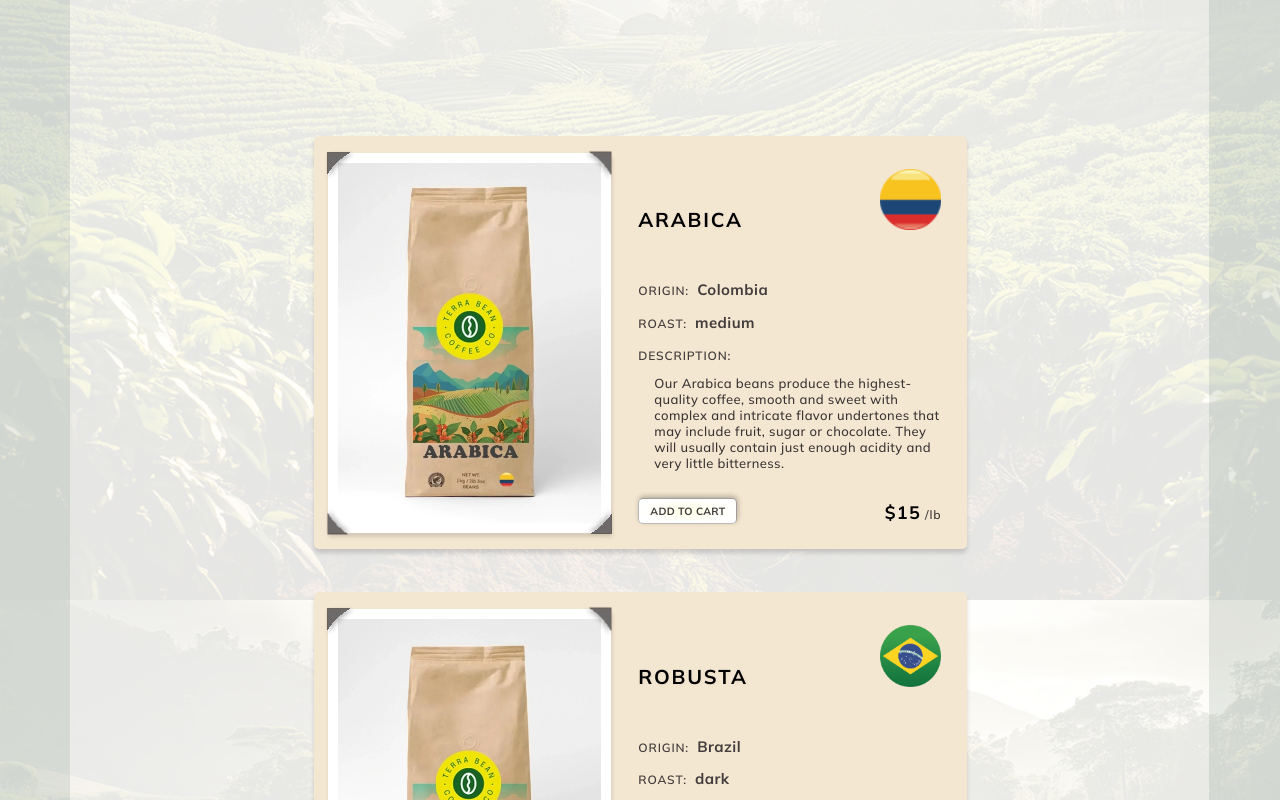
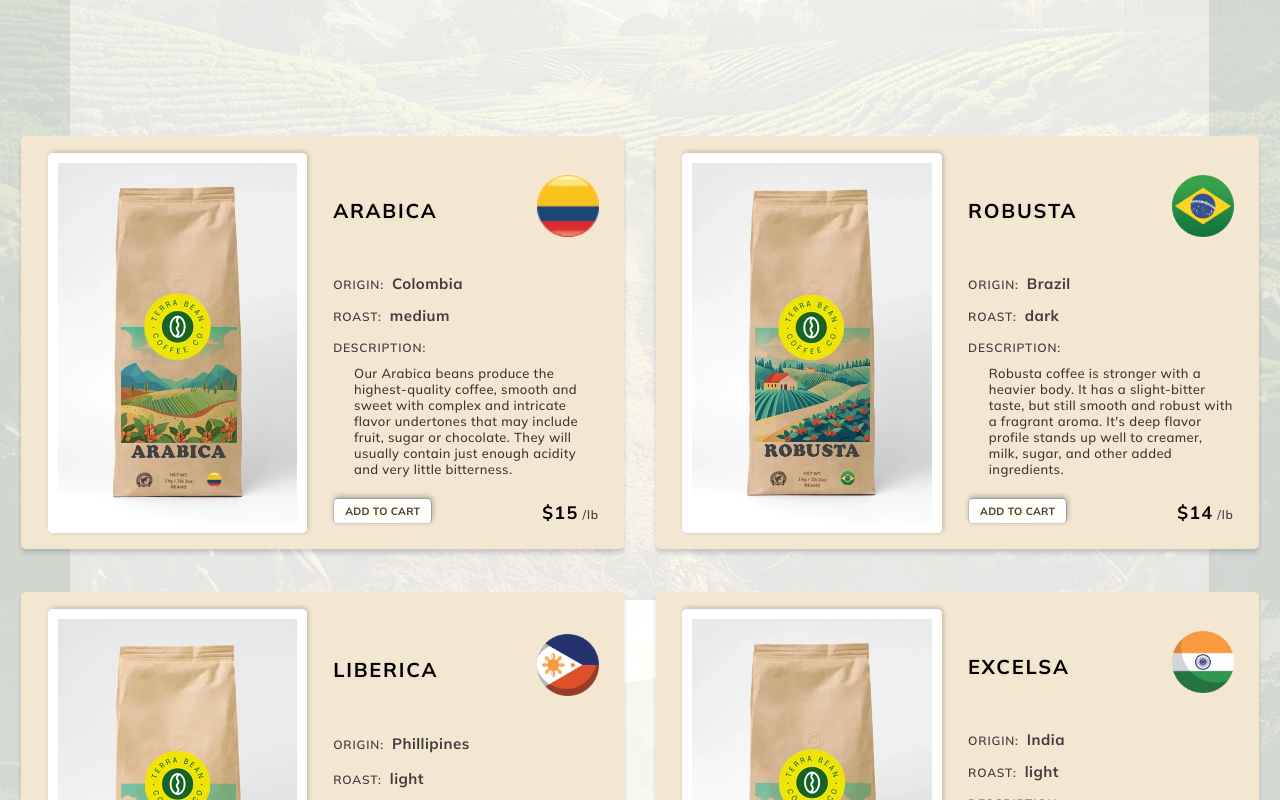
Before and after one commit to jenniferholcomb/terrabeancoffee, a React (Vite) app: page / in a window 1280 px wide. Shown: the part 1160-1960 px from the top of the page. Built offline with nearby package versions, Linux system fonts and the light colour scheme; a web font is replaced by a local one.

Commit message:
product card media query edits

```diff
--- a/src/components/Item.jsx
+++ b/src/components/Item.jsx
@@ -16,7 +16,7 @@ function Item(props) {
       <div className={props.detailPg ? "details-info" : "itemCard"}>
         <div className="cardImgContainer" id={props.detailPg ? "detailImg" : "listImg"}>
           <div
-            className={`${props.detailPg ? "detailCardImg" : "cardImg"}`}
+            className={`${props.detailPg ? "detailFormImage filledFormImg" : "cardImg"}`}
             style={{
               backgroundImage: `url(${props.newItem === true || props.newOrigin === true ? props.plantImgNo : props.plantImg})`,
               backgroundPosition: "50%",
--- a/src/index.css
+++ b/src/index.css
@@ -122,7 +122,7 @@ input[type=number] {
 .menuCloseIcon /**/, .closeIconWindow /**/ {
   z-index: 999999;
   position: fixed;
-  top: 42px;
+  top: 30px;
   left: 2.12rem;
   cursor: pointer;
 }
@@ -751,14 +751,15 @@ h1#header {
 }
 
 .container-items-list { /**/
-  width: 100%;
+  /* width: 100%; */
   display: flex;
   flex-wrap: wrap;
   align-items: flex-start;
   justify-content: center;
-  column-gap: 4rem;
+  /* column-gap: 3vw;  */
+  column-gap: min(2.5vw, 4rem);
   row-gap: 2.7rem;
-  margin-top: 21rem;
+  margin: 21rem 1rem 0 1rem;
   overflow-y: visible;
   padding-bottom: 5rem;
 }
@@ -766,6 +767,7 @@ h1#header {
 .itemCard { /**/
   position: relative;
   display: grid;
+  grid-template-columns: 50% 50%;
   width: 320px;
   height: 100%;
   border-radius: 0.3125rem;
@@ -782,41 +784,45 @@ h1#header {
 
 .cardImgContainer { /**/
   grid-column: 2;
-  grid-row: 1 / span 6;
-  min-height: auto;
+  grid-row: 1 / span 5;
+  min-height: 100%;
   display: flex;
-  justify-content: center;
-  align-items: center;
+  justify-content: flex-end;
+  /* align-items: center; */
+  padding: 1rem 1rem .75rem 0;
 }
 
 #listImg { /**/
-  max-width: 100%;
-  max-height: 100%;
-  margin: 22px 0 0 6px;
+  /* max-width: 100%;
+  max-height: 100%; */
+  margin: 0;
 }
 
 .cardImg, .detailCardImg { /**/
-  box-shadow: 1px 4px 4px 0px rgba(43, 43, 43, 0.15);
-}
-
-.corner-1 { /**/
-  transform: translateX(-13px) translateY(-13px);
-}
-
-.corner-2 { /**/
-  transform: translateX(13px) translateY(-13px) rotate(90deg);
-  justify-self: end;
-}
-
-.corner-3 { /**/
-  align-self: self-end;
-  transform: translateX(-13px) translateY(13px) rotate(270deg);
-}
-
-.corner-4 { /**/
-  align-self: self-end;
-  justify-self: end;
-  transform: translateX(13px) translateY(13px) rotate(180deg);
+  /* box-shadow: 1px 4px 4px 0px rgba(43, 43, 43, 0.15); */
+  filter: drop-shadow(2px 1px 2px rgba(89, 82, 82, 0.12));
+}
+
+.cardImg { /**/
+  /* max-width: 100%; */
+  /* margin: 20px 0 20px 20px; */
+  /* width: calc(17.67281rem *.75);
+  height: calc(23.75rem *.75); */
+
+  display: grid;
+  grid-template-columns: 1fr 1fr;
+
+
+    width: calc(17.67281rem *.65);
+    height: calc(23.75rem *.65);
+    max-width: 100%;
+    /* max-height: 75%; */
+    border-radius: 0.3rem;
+    box-shadow: 1px -2px 4px 0px rgba(0, 0, 0, 0.15);
+}
+
+[class^="corner"] {
+  display: none;
 }
 
 /* .content {
@@ -841,9 +847,9 @@ h1#header {
   display: flex;
   justify-content: flex-end;
   margin-top: 0px;
-  margin-right: 22px;
-  margin-bottom: 22px;
- }
+  margin-right: 1rem;
+  margin-bottom: 1rem;
+}
 
 .detailFlag { /**/
   grid-column: 3;
@@ -882,9 +888,10 @@ h1#header {
   grid-column: 1;
   grid-row: 1;
   height: 23px;
-  width: 100%;
-  border-bottom: 3px #50A060;
+  /* width: 100%; */
+  /* border-bottom: 3px #50A060; */
   align-self: baseline;
+  padding: 4.5rem 0 0 1rem;
 }
 
 .cardHeader { /**/
@@ -912,43 +919,45 @@ h1#header {
   margin: 0;
 }
 
-#subHeadMarginNrw { /**/
-  margin-bottom: 2px;
-}
+
 
 .listSubHeadOr { /**/
   grid-column: 1;
   grid-row: 7;
-  margin-left: .8rem;
+  margin-left: 1rem;
+  padding-top: 3px;
   align-self: flex-start;
 }
 
 .detailSubHeadOr { /**/
   grid-column: 1;
   grid-row: 2;
+  padding-bottom: 8px;
 }
 
 .listSubHeadRo { /**/
   grid-column: 1;
   grid-row: 4;
-  margin-left: 22px;
+  margin: 1rem 1rem 0 1rem;
 }
 
 .detailSubHeadRo { /**/
   grid-column: 1;
   grid-row: 3;
+  padding-bottom: 8px;
 }
 
 .listSubHeadDes { /**/
   grid-column: 1;
   grid-row: 5;
-  margin-left: 22px;
+  margin-left: 1rem
 }
 
 .detailSubHeadDes { /**/
   grid-column: 1;
   grid-row: 4;
   max-width: 100%;
+  padding-bottom: 8px;
 }
 
 #desSubHead { /**/
@@ -976,8 +985,7 @@ h1#header {
   grid-row: 6;
   max-height: 8.6rem;
   overflow-y: hidden;
-  margin-top: 4px;
-  margin-left: 22px;
+  margin-left: 1rem;
 }
 
 .detColumn { /**/
@@ -994,38 +1002,37 @@ h1#header {
   line-height: normal;
   letter-spacing: 0.02438rem;
   margin: 5px 16px 0px 16px;
-  padding-right: 10px;
+  /* padding-right: 10px; */
 }
 
 #listDescription {  /**/
-  margin: 0 15px 7px 15px;
+  margin: 0 1rem 7px 1rem;
 }
 
 .cardPrice { /**/
   grid-column: 1;
-  grid-row: 3;
+  grid-row: 2;
   color: #000;
-  text-align: right;
   font-family: Mulish;
-  font-size: 1.125rem;
+  font-size: 1rem;
   font-style: normal;
   font-weight: 700;
   line-height: normal;
   letter-spacing: 0.07875rem;
   text-transform: uppercase;
-  padding-top: 2px;
+
 }
 
 #detailQuantitySpan { /**/
-  padding-left: 42px;
+  padding-left: 46px;
 }
 
 #detailPriceSpan { /**/
-  padding-left: 24px;
+  padding-left: 22px;
 }
 
 #listPrice { /**/
-  margin: 10px 0px 2px 22px;
+  margin: 1.6rem 0 0 1.1rem;
 }
 
 .priceUnit { /**/
@@ -1084,31 +1091,34 @@ h1#header {
 }
 
 .mobileNameDetail { /**/
-  font-weight: 900;
+  /* font-weight: 900; */
+}
+
+.detailHeader {
+  display: none;
 }
 
 .detailLineContainerA /**/, .detailLineContainerB /**/ {
   grid-column: 1 / span 2;
   max-width: 100%;
   max-height: 2px;
-  border-bottom: solid 1.5px #50A060;
+  border-bottom: solid 1.5px #143f1a;
 }
 
 .detailLineContainerA { /**/
   grid-row: 2;
-  margin: 17px 0 15px 0;
+  margin: 17px 0 20px 0;
 }
 
 .detailLineContainerB { /**/
   grid-row: 5;
-  margin: 40px 0 17px 0;
+  margin: 10px 0 25px 0;
 }
 
 .detailImgContainerNrw { /**/
   grid-column: 1;
   grid-row: 3 / span 2;
   align-self: flex-start;
-  padding-top: 10px;
 }
 
 .detailImgContainerNrw img { /**/
@@ -1158,7 +1168,7 @@ h1#header {
 }
 
 #detailPriceSubhead{ /**/
-  margin: 0px 0 0 0px;
+  margin: 0;
 }
 
 /* .detBtn {
@@ -1279,7 +1289,7 @@ button .cartButton { /**/
 }
 
 .widgetLinkDetail { /**/
-  color: #468E54;
+  color: #2d7037;
   font-family: Mulish;
   font-size: 13px;
   font-style: normal;
@@ -1624,7 +1634,7 @@ input.priceQuantityInput1, input.priceQuantityInput2 { /**/
   z-index: 999;
 }
 
-.formImage { /**/
+.formImage, .detailFormImage { /**/
   grid-column: 1;
   grid-row: 3;
   display: grid;
@@ -1634,7 +1644,7 @@ input.priceQuantityInput1, input.priceQuantityInput2 { /**/
   justify-items: center;
   align-content: center; */
   /* padding: 20px 0 10px 0; */
-
+  filter: drop-shadow(3px -2px 4px rgba(89, 82, 82, 0.12));
   width: calc((17.67281rem * .75));
   height: calc((23.75rem * .75));
   margin: 1rem 0;
@@ -1798,7 +1808,10 @@ textarea {
   border-top: 1px solid #433d3d80;
   border-right: 1px solid #433d3d80;
   border-left: 1px solid #433d3d5c;
-  border-bottom: .75px solid #433d3d5c;
+  border-bottom: .75px solid #433d3d42;
+  grid-column: 1;
+  grid-row: 3;
+  margin: 0 0 1.5rem 1rem;
 }
 
 .buttonTextSolid /**/, .buttonText /**/, .buttonTextList /**/, .buttonTextForm /**/, .buttonTextDisabled {
@@ -1980,6 +1993,10 @@ textarea {
 
 @media all and (min-width: 600px) {
 
+  .menuCloseIcon /**/, .closeIconWindow /**/ {
+    top: 42px;
+  }
+
   .container-details { /**/
     position: fixed;
     align-content: start;
@@ -2008,7 +2025,8 @@ textarea {
     display: unset;
     grid-column: 3;
     grid-row: 1 / span 5;
-    margin: 3px 0 0 10px;
+    margin: 0;
+    justify-content: end;
   }
 
   .detailPriceContainer { /**/
@@ -2017,6 +2035,15 @@ textarea {
     max-height: 100%;
     margin-right: 49px;
     padding-top: 10px;
+    transform: translateX(0px);
+  }
+
+  #detailQuantitySpan { /**/
+    padding-left: 49px;
+  }
+
+  #detailPriceSpan { /**/
+    padding-left: 24px;
   }
 
   .addCartContainer { /**/
@@ -2047,6 +2074,7 @@ textarea {
   } */
 
   .detailHeader { /**/
+    display: unset;
     grid-column: 1;
     grid-row: 1;
     margin-bottom: 20px;
@@ -2094,6 +2122,10 @@ textarea {
     display: none;
   }
 
+  .detailSubHeadDes { /**/
+    padding-bottom: 0px;
+  }
+
   .formCard /**/, .formCart /**/ {
     width: 596px;
     max-height: 750px;
@@ -2113,14 +2145,21 @@ textarea {
     margin-right: 6px;
   }
 
-  .formImage { /**/
+  .formImage, .detailFormImage { /**/
     grid-column: 2;
     grid-row: 1;
     justify-self: end;
     padding: 0;
     width: calc((17.67281rem * .85));
     height: calc((23.75rem * .85));
+  }
+
+  .formImage {
     margin: 0 35px 0 0;
+  }
+
+  .detailFormImage {
+    margin: 0;
   }
 
   .formCol1Content { /**/
@@ -2280,6 +2319,10 @@ textarea {
     justify-content: start;
     margin-left: 37px;
     padding-top: 10px;
+  }
+
+  #detailQuantitySpan { /**/
+    padding-left: 52px;
   }
 
   .addCartContainer { /**/
@@ -2494,6 +2537,10 @@ textarea {
     width: 20px;
     height: 20px;
   }
+
+  .container-items-list { /**/
+    column-gap: 4rem;
+  }
 }
 
 @media all and (min-width: 1024px) {
@@ -2518,34 +2565,83 @@ textarea {
     font-size: 15px;
   } */
 
+  .container-items-list { /**/
+    column-gap: min(2.5vw, 4rem);
+  }
+
   .itemCard { /**/
     /* grid-template-columns: 38% 40% 22%; */
-    width: 410px;
+    /* width: 410px;
     height: 100%;
-    padding-bottom: 10px;
+    padding-bottom: 10px; */
+    grid-template-columns: 1fr 1fr;
+    width: calc(40.8125rem * .739);
+    height: calc(25.8125rem * .85);
+    padding-bottom: 0;
   }
 
   .listCard { /**/
-    grid-column: 1 / span 2;
-    /* padding: 15px 0 0px 18px; */
-
+    /* grid-column: 1 / span 2;
+    padding: 15px 0 0px 18px; */
+
+    grid-column: 2;
+    grid-row: 1;
+    padding: 1.5rem 0 0 0;
+    align-self: center;
   }
 
   .cardImgContainer { /**/
     grid-column: 1;
-    grid-row: 3 / span 4;
-  }
-
-  .cardImg, .detailCardImg { /**/
+    grid-row: 1 / span 6;
+    justify-content: center;
+    align-items: center;
+    padding: 0;
+  }
+
+  .cardImg { /**/
     /* margin: 5px 0 15px 15px; */
+    border: 10px solid #FFF;
+    width: calc(17.67281rem *.77);
+    height: calc(23.75rem *.83);
+    max-width: 85%;
+    max-height: 100%;
+  }
+
+  .detailCardImg { /**/
     max-width: 100%;
     max-height: 100%;
   }
 
   #listImg { /**/
-    max-height: 100%;
-    margin: 0;
-  }
+    /* margin: 0; */
+  }
+
+  /* [class^="corner"] {
+    display: unset;
+    width: calc(32px *.85);
+    height: calc(31px *.85);
+  }
+
+  .corner-1 {
+    transform: translateX(-13px) translateY(-13px);
+  }
+
+  .corner-2 {
+    transform: translateX(13px) translateY(-13px) rotate(90deg);
+    justify-self: end;
+  }
+
+  .corner-3 {
+    align-self: self-end;
+    transform: translateX(-13px) translateY(13px) rotate(270deg);
+  }
+
+  .corner-4 {
+    align-self: self-end;
+    justify-self: end;
+    transform: translateX(13px) translateY(13px) rotate(180deg);
+  } */
+
 
   /* .listHeaderContainer {
     grid-column: 1 / span 3;
@@ -2556,30 +2652,52 @@ textarea {
   } */
 
   .listSubHeadOr { /**/
-    grid-column: 2;
-    grid-row: 4;
+    /* grid-column: 2;
+    grid-row: 4; */
+
+    grid-row: 2;
+    grid-column: 2 / span 2;
+    margin: 0;
+    padding: 1rem 0 0 0;
+    align-self: center;
   }
 
   .listSubHeadRo { /**/
     grid-column: 2;
+    align-self: center;
+
     grid-row: 3;
-    align-self: center;
+    margin: 0;
+    /* padding: 0; */
+  }
+
+  #subHeadMarginNrw { /**/
+    margin-bottom: 2px;
   }
 
   .listSubHeadDes { /**/
     grid-column: 2;
-    grid-row: 5;
+    /* grid-row: 5; */
     align-self: center;
+
+    grid-row: 4;
+    margin: 0;
+    /* padding: 0; */
   }
 
   #desSubHead { /**/
-    padding-top: 3px;
+    /* padding-top: 3px; */
   }
 
   .desColumn { /**/
     grid-column: 2 / span 2;
-    grid-row: 6;
+    /* grid-row: 6; */
     margin-top: 4px;
+
+    grid-row: 5;
+    margin: 0;
+    padding: .25rem 0 0 .8rem;
+    max-height: 8.6rem;
   }
 
   #listDescription {  /**/
@@ -2588,26 +2706,48 @@ textarea {
   }
 
   .cardFlag { /**/
-    grid-column: 3;
-    grid-row: 3 / span 3;
+    /* grid-column: 3;
+    grid-row: 3 / span 3; */
     margin-bottom: 0px;
     align-self: self-end;
+
+    grid-column: 3;
+    grid-row: 1;
+    margin-right: 1rem;
+    margin-top: 1.3rem;
   }
 
   .cardFlagImg { /**/
-    max-width: 31px;
-    max-height: 31px;
-  }
-
-  #listPrice { /**/
+    /* max-width: 31px;
+    max-height: 31px; */
+    min-width: calc(3.86363rem * .8);
+    min-height: calc(3.86363rem * .8);
+  }
+
+  .cardPrice {  /**/
     grid-column: 3;
     grid-row: 6;
-    margin: 0 17px 0px 0px;
+    text-align: right;
     align-self: flex-end;
-    text-align: end;
-    /* height: 100%; */
-  }
-
+    font-size: 1.125rem;
+    padding-top: 2px;
+  }
+
+  #listPrice { /**/
+    margin: 0 1rem 1rem 0;
+  }
+
+  .buttonNoStroke {
+    grid-column: 2;
+    grid-row: 6;
+    margin: 0 0 1rem 0;
+  }
+}
+
+@media all and (min-width: 1100px) {
+  .container-items-list { /**/
+    column-gap: 4rem;
+  }
 }
 
 @media all and (min-width: 1270px) {
@@ -2619,10 +2759,13 @@ textarea {
     left: 46.25%;
   }
 
+  .container-items-list { /**/
+    column-gap: min(2.5vw, 4rem);
+  }
+
   .itemCard { /**/
-    width: 40.8125rem;
+    width: 37.68rem;
     height: 25.8125rem;
-    /* grid-template-columns: 50% 30% 20%; */
     padding-bottom: 0;
   }
 
@@ -2638,7 +2781,8 @@ textarea {
   .cardImg { /**/
     /* max-width: 100%; */
     /* margin: 20px 0 20px 20px; */
-    width: 17.67281rem;
+    width: 16.2rem;
+    max-width: 85%;
     height: 23.75rem;
     border: 10px solid #FFF;
     display: grid;
@@ -2653,11 +2797,18 @@ textarea {
     grid-template-columns: 1fr 1fr;
   }
 
+  [class^="corner"] {
+    width: 32px;
+    height: 31px;
+  }
+
   .listCard { /**/
-    grid-column: 2;
+    /* grid-column: 2;
     grid-row: 1;
-    padding: 3.62rem 0 0 .8rem;
+    padding: 3.62rem 0 0 .8rem;*/
+
     align-self: self-end;
+    padding: 0 0 1rem 0;
   }
 
   .cardHeader {
@@ -2676,6 +2827,7 @@ textarea {
     grid-column: 3;
     grid-row: 1;
     margin-right: 1.57rem;
+    margin-top: 1.8rem;
   }
 
   .cardFlagImg { /**/
@@ -2684,52 +2836,70 @@ textarea {
   }
 
   #subHeadMarginNrw { /**/
-    margin-bottom: 0px;
+    /* margin-bottom: 0px; */
   }
 
   .listSubHeadOr { /**/
-    grid-row: 2;
+    /* grid-row: 2;
     grid-column: 2 / span 2;
     margin: 0;
     padding: 2.7rem 0 0 .8rem;
-    align-self: center;
+    align-self: center; */
+
+    padding: 2rem 0 0 0;
   }
 
   .listSubHeadRo { /**/
-    grid-row: 3;
+    /* grid-row: 3;
+    margin: 0;
+    padding: 0 0 0 .8rem; */
+
+    /* padding-left: .8rem; */
+  }
+
+  .listSubHeadDes { /**/
+    /* grid-row: 4;
+    margin: 0;
+    padding: 0 0 0 .8rem; */
+/*
+    padding-left: .8rem; */
+  }
+
+  .desColumn { /**/
+    /* grid-row: 5;
     margin: 0;
     padding: 0 0 0 .8rem;
-  }
-
-  .listSubHeadDes { /**/
-    grid-row: 4;
-    margin: 0;
-    padding: 0 0 0 .8rem;
-  }
-
-  .desColumn { /**/
-    grid-row: 5;
-    margin: 0;
-    padding: 0 0 0 .8rem;
-    max-height: 8.6rem;
+    max-height: 8.6rem; */
+
+    padding-top: 0;
+    padding-right: .5rem;
   }
 
   #listDescription {  /**/
-    margin: 5px 16px 0px 16px;
+    margin: 5px 16px 0px 8px;
     /* font-size: 12px; */
   }
 
   .cardPrice {  /**/
-    grid-column: 3;
+    /* grid-column: 3;
     grid-row: 6;
-    /* color: #000;
-    font-size: 14px; */
     text-align: end;
-    align-self: flex-end;
+    align-self: flex-end; */
   }
 
   #listPrice { /**/
     margin: 0 1.57rem 1.57rem 0;
   }
 
-}
+  .buttonNoStroke {
+    /* margin-left: .8rem; */
+    margin-bottom: 1.57rem;
+  }
+
+}
+
+@media all and (min-width: 1340px) {
+  .container-items-list { /**/
+    column-gap: 4rem;
+  }
+}
```
